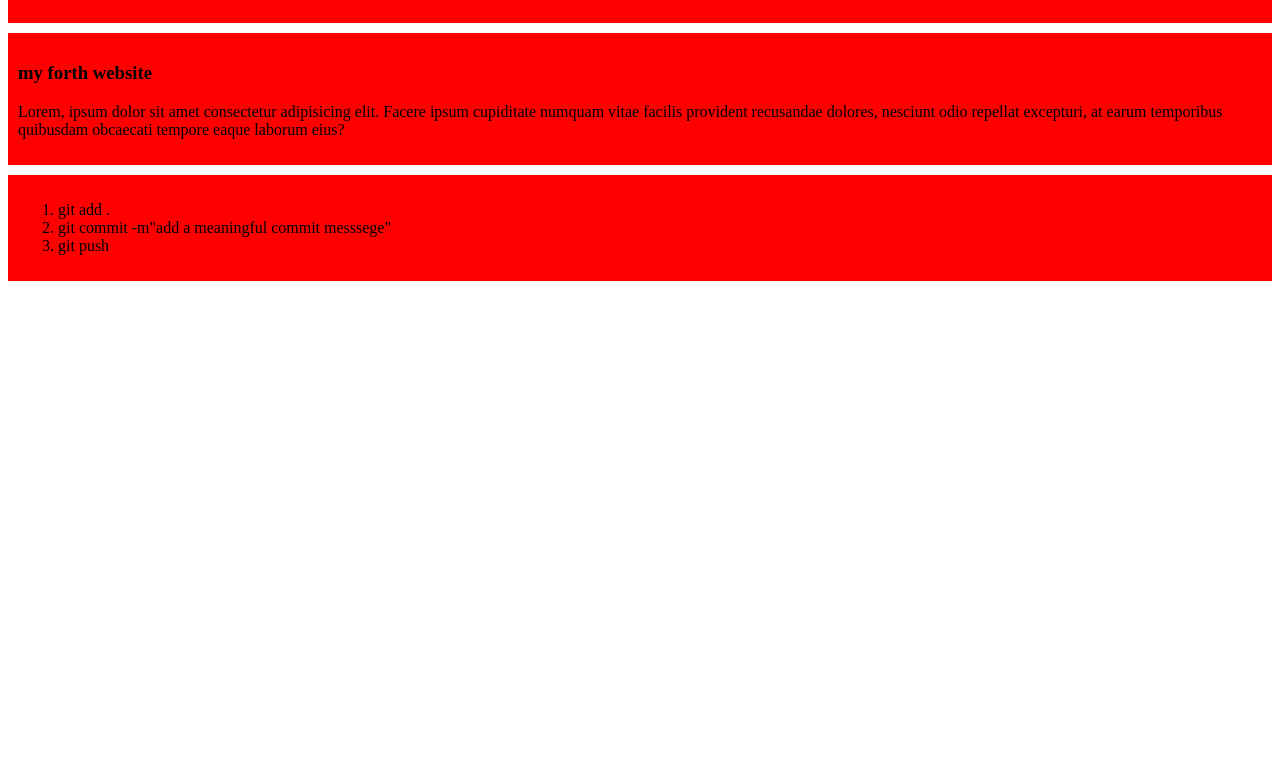
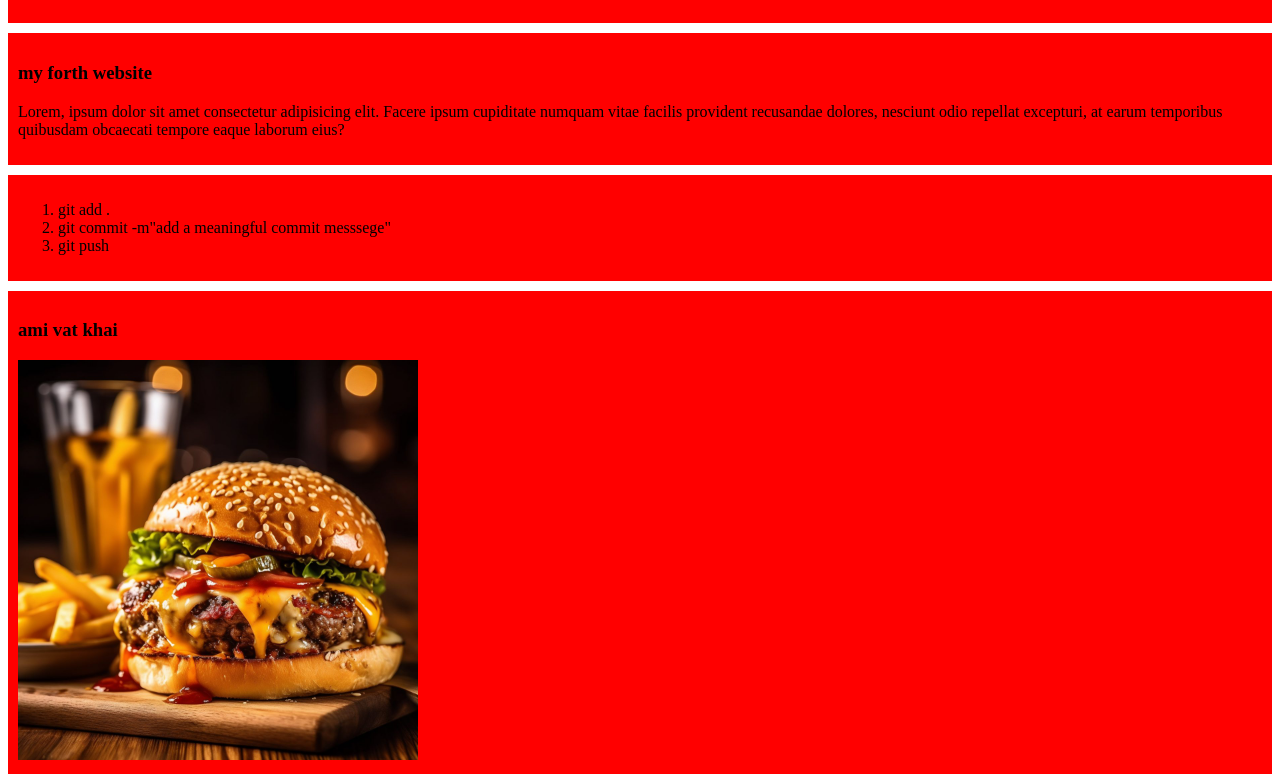
Before and after one commit to bijoy133/my-simple-website-repo, a plain HTML site: page index.html in a window 1280 px wide. Shown: the part 399-1183 px from the top of the page. Before the commit the page ends 800 px from the top, so only its background shows below. Drawn offline with Linux system fonts and the light colour scheme.

Commit message:
added a picture

```diff
--- a/index.html
+++ b/index.html
@@ -33,6 +33,10 @@
             <li>git push</li>
         </ol>
     </div>
+    <div>
+        <h3>ami vat khai</h3>
+        <img  src="burger-with-melted-cheese.jpg" alt="" width="400px">
+    </div>
 
 </body>
 </html>
```
Also changed, not shown: burger-with-melted-cheese.jpg (added), styles/blog.css (line endings or trailing spaces).
